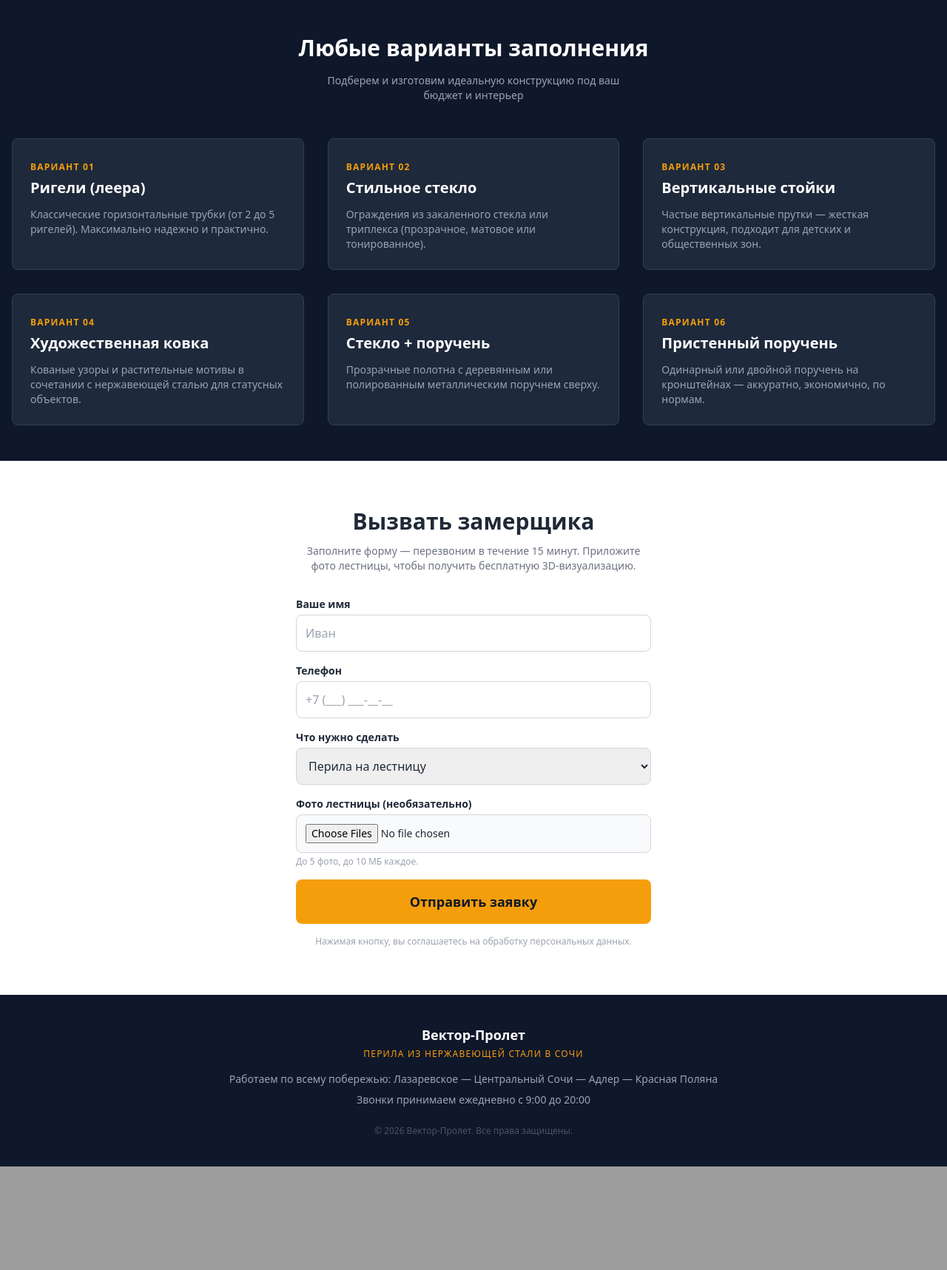
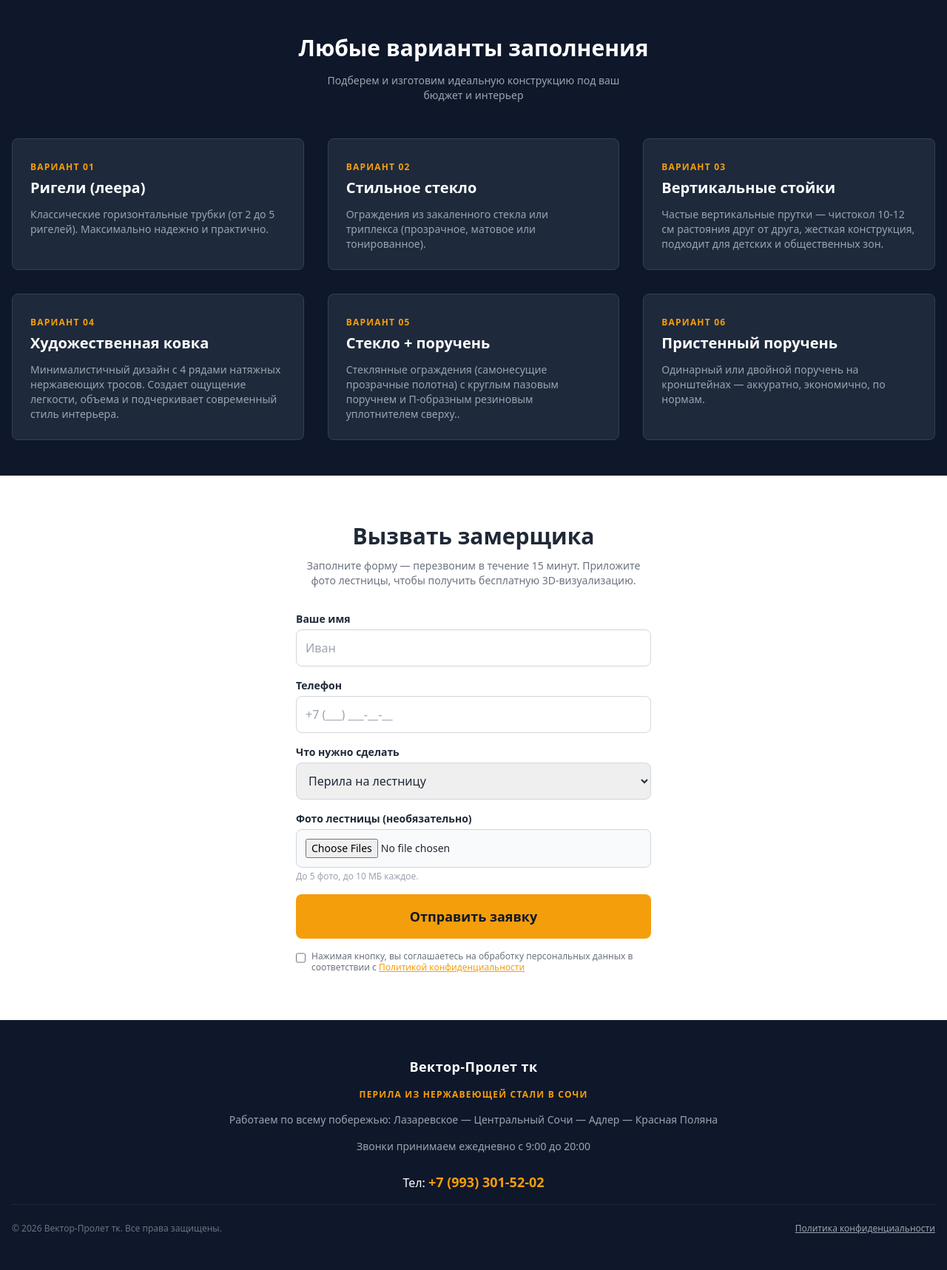
Before and after one commit to abdrey12/sochi-steel, a Flask app: page / in a window 1280 px wide. Shown: the part 3552-5269 px from the top of the page at 74% size. Before the commit the page ends 5129 px from the top, so only its background shows below. Run offline with Flask 3, Linux system fonts and the light colour scheme; some libraries are stand-ins or nearby versions.

Commit message:
Add files via upload

```diff
--- a/templates/index.html
+++ b/templates/index.html
@@ -3,28 +3,44 @@
 <head>
     <meta charset="UTF-8">
     <meta name="viewport" content="width=device-width, initial-scale=1.0">
-    <title>Перила и ограждения из нержавеющей стали под ключ в Сочи — Вектор-Пролет</title>
+    <title>Перила и ограждения из нержавеющей стали под ключ в Сочи — Вектор-Пролет тк</title>
     <meta name="description" content="Изготовление и монтаж перил из нержавеющей стали в Сочи под ключ. TIG-сварка, чистый монтаж, бесплатный замер от Лазаревского до Красной Поляны.">
     <script src="https://cdn.tailwindcss.com"></script>
 </head>
 <body class="bg-gray-50 text-gray-800 scroll-smooth">
 
-    <!-- ================= ШАПКА ================= -->
+        <!-- ================= ШАПКА С ТЕЛЕФОНОМ ================= -->
     <header class="bg-slate-900 text-white shadow-md sticky top-0 z-50">
         <div class="container mx-auto px-4 py-4 flex justify-between items-center">
             <div>
-                <h1 class="text-xl font-bold tracking-wide">Вектор-Пролет</h1>
+                <h1 class="text-xl font-bold tracking-wide">Вектор-Пролет тк</h1>
                 <p class="text-[10px] text-amber-500 uppercase tracking-widest font-semibold">Монтаж перил в Сочи</p>
             </div>
+
+            <!-- Меню для компьютеров -->
             <nav class="hidden md:flex space-x-6 text-sm uppercase items-center">
                 <a href="#about" class="hover:text-amber-500 transition">Преимущества</a>
                 <a href="#portfolio" class="hover:text-amber-500 transition">Наши работы</a>
                 <a href="#catalog" class="hover:text-amber-500 transition">Варианты заполнения</a>
-                <a href="#contact" class="bg-amber-500 text-slate-900 px-4 py-2 rounded font-bold hover:bg-amber-400 transition">Бесплатный замер</a>
+
+                <!-- Кликабельный телефон в меню -->
+                <a href="tel:+79933015202" class="text-amber-400 font-bold hover:text-amber-300 transition text-base ml-4">
+                    📞 +7 (993) 301-52-02
+                </a>
+
+                <a href="#contact" class="bg-amber-500 text-slate-900 px-4 py-2 rounded font-bold hover:bg-amber-400 transition ml-2">Бесплатный замер</a>
             </nav>
-            <a href="#contact" class="md:hidden bg-amber-500 text-slate-900 px-3 py-2 rounded text-xs font-bold">Замер</a>
+
+            <!-- Блок для мобильных телефонов (кнопка звонка и замера) -->
+            <div class="flex items-center space-x-3 md:hidden">
+                <a href="tel:+79933015202" class="bg-slate-800 text-amber-400 p-2 rounded border border-amber-500/30 text-xs font-bold">
+                    📞 Позвонить
+                </a>
+                <a href="#contact" class="bg-amber-500 text-slate-900 px-3 py-2 rounded text-xs font-bold">Замер</a>
+            </div>
         </div>
     </header>
+
 
     <!-- ================= HERO ================= -->
     <section class="bg-slate-800 text-white py-20 text-center px-4 relative">
@@ -210,17 +226,17 @@
                 <div class="bg-slate-800 rounded-lg p-6 border border-slate-700">
                     <span class="text-amber-500 text-xs uppercase tracking-widest font-bold">Вариант 03</span>
                     <h4 class="font-bold text-xl mt-1 mb-3">Вертикальные стойки</h4>
-                    <p class="text-gray-400 text-sm">Частые вертикальные прутки — жесткая конструкция, подходит для детских и общественных зон.</p>
+                    <p class="text-gray-400 text-sm">Частые вертикальные прутки — чистокол 10-12 см растояния друг от друга, жесткая конструкция, подходит для детских и общественных зон.</p>
                 </div>
                 <div class="bg-slate-800 rounded-lg p-6 border border-slate-700">
                     <span class="text-amber-500 text-xs uppercase tracking-widest font-bold">Вариант 04</span>
                     <h4 class="font-bold text-xl mt-1 mb-3">Художественная ковка</h4>
-                    <p class="text-gray-400 text-sm">Кованые узоры и растительные мотивы в сочетании с нержавеющей сталью для статусных объектов.</p>
+                    <p class="text-gray-400 text-sm">Минималистичный дизайн с 4 рядами натяжных нержавеющих тросов. Создает ощущение легкости, объема и подчеркивает современный стиль интерьера.</p>
                 </div>
                 <div class="bg-slate-800 rounded-lg p-6 border border-slate-700">
                     <span class="text-amber-500 text-xs uppercase tracking-widest font-bold">Вариант 05</span>
                     <h4 class="font-bold text-xl mt-1 mb-3">Стекло + поручень</h4>
-                    <p class="text-gray-400 text-sm">Прозрачные полотна с деревянным или полированным металлическим поручнем сверху.</p>
+                    <p class="text-gray-400 text-sm">Стеклянные ограждения (самонесущие прозрачные полотна) с круглым пазовым поручнем и П-образным резиновым уплотнителем сверху..</p>
                 </div>
                 <div class="bg-slate-800 rounded-lg p-6 border border-slate-700">
                     <span class="text-amber-500 text-xs uppercase tracking-widest font-bold">Вариант 06</span>
@@ -271,26 +287,23 @@
                     <p class="text-xs text-gray-400 mt-1">До 5 фото, до 10 МБ каждое.</p>
                 </div>
 
-                <button type="submit"
-                        class="w-full bg-amber-500 text-slate-900 font-bold py-4 rounded-lg hover:bg-amber-400 transition text-lg">
+                            <button type="submit" class="w-full bg-amber-500 text-slate-900 font-bold py-4 rounded-lg hover:bg-amber-400 transition text-lg">
                 Отправить заявку
             </button>
 
-                <p class="text-xs text-gray-400 text-center">Нажимая кнопку, вы соглашаетесь на обработку персональных данных.</p>
+            <!-- 🌟 ИНТЕРАКТИВНАЯ ГАЛОЧКА ВМЕСТО ПРОСТОГО ТЕКСТА -->
+            <div class="flex items-start mt-4 justify-center">
+                <input id="form-agree" type="checkbox" required class="w-4 h-4 mt-0.5 accent-amber-500 border-gray-300 rounded cursor-pointer">
+                <label for="form-agree" class="ml-2 text-xs text-gray-500 cursor-pointer select-none leading-tight text-left">
+                    Нажимая кнопку, вы соглашаетесь на обработку персональных данных в соответствии с
+                    <a href="/privacy" target="_blank" class="text-amber-500 underline hover:text-amber-600 font-medium">Политикой конфиденциальности</a>
+                </label>
+            </div>
         </form>
         </div>
     </section>
 
-    <!-- ================= ФУТЕР ================= -->
-    <footer class="bg-slate-900 text-gray-400 py-10 text-center text-sm">
-        <div class="container mx-auto px-4">
-            <p class="text-white font-bold text-lg mb-1">Вектор-Пролет</p>
-            <p class="text-amber-500 text-xs uppercase tracking-widest mb-4">Перила из нержавеющей стали в Сочи</p>
-            <p>Работаем по всему побережью: Лазаревское — Центральный Сочи — Адлер — Красная Поляна</p>
-            <p class="mt-2">Звонки принимаем ежедневно с 9:00 до 20:00</p>
-            <p class="mt-6 text-xs text-gray-600">&copy; 2026 Вектор-Пролет. Все права защищены.</p>
-        </div>
-    </footer>
+
 
     <!-- ================= ЛАЙТБОКС ================= -->
     <div id="lightbox" class="hidden fixed inset-0 bg-black/90 z-[100] flex items-center justify-center p-4">
@@ -298,6 +311,7 @@
         <img id="lightbox-img" src="" alt="" class="max-w-full max-h-full rounded shadow-2xl">
     </div>
 
+     <!-- ================= СКРИПТ ГАЛЕРЕИ (ЛАЙТБОКСА) ================= -->
     <script>
         (function () {
             var gallery = document.querySelectorAll('#portfolio img');
@@ -305,6 +319,7 @@
             var boxImg = document.getElementById('lightbox-img');
             var closeBtn = document.getElementById('lightbox-close');
 
+            if (gallery.length && box && boxImg && closeBtn) {
                 gallery.forEach(function (img) {
                     img.addEventListener('click', function () {
                         boxImg.src = img.src;
@@ -325,8 +340,30 @@
                 document.addEventListener('keydown', function (e) {
                     if (e.key === 'Escape') close();
                 });
+            }
         })();
     </script>
 
+    <!-- ================= ПОДВАЛ (ФУТЕР) С ПОЛИТИКОЙ И ТЕЛЕФОНОМ ================= -->
+    <footer class="bg-slate-900 text-white py-12 text-center px-4 border-t border-slate-800">
+        <div class="container mx-auto space-y-4">
+            <p class="font-bold text-lg tracking-wide text-white">Вектор-Пролет тк</p>
+            <p class="text-xs text-amber-500 uppercase tracking-widest font-semibold">Перила из нержавеющей стали в Сочи</p>
+            <p class="text-sm text-gray-400">Работаем по всему побережью: Лазаревское — Центральный Сочи — Адлер — Красная Поляна</p>
+            <p class="text-sm text-gray-400">Звонки принимаем ежедневно с 9:00 до 20:00</p>
+
+            <!-- Кликабельный номер телефона -->
+            <p class="text-base pt-2">
+                Тел: <a href="tel:+79933015202" class="text-amber-500 font-bold hover:underline text-lg">+7 (993) 301-52-02</a>
+            </p>
+
+            <div class="pt-6 border-t border-slate-800 text-xs text-gray-500 flex flex-col sm:flex-row justify-between items-center gap-2">
+                <p>© 2026 Вектор-Пролет тк. Все права защищены.</p>
+                <!-- Рабочая ссылка на роут Flask с исправленным знаком равенства -->
+                <a href="/privacy" class="text-gray-400 hover:text-amber-500 underline transition font-medium">Политика конфиденциальности</a>
+            </div>
+        </div>
+    </footer>
+
 </body>
 </html>
```
Also changed, not shown: templates/privacy.html (added, +63 -0 lines). Lines whose indentation alone changed are shown as unchanged.
